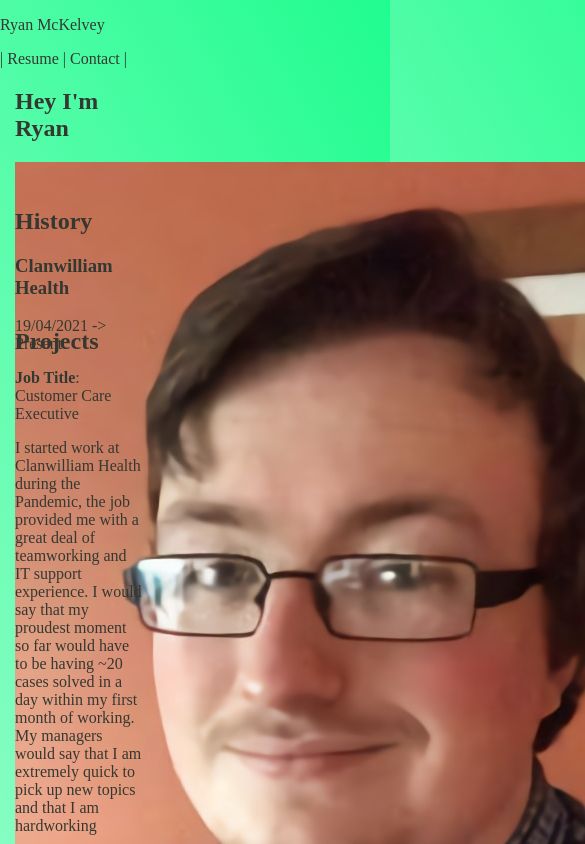
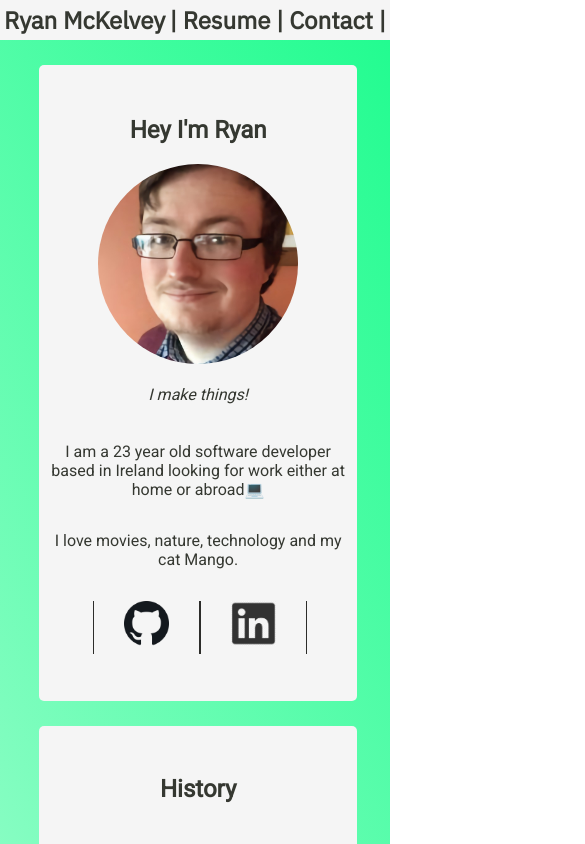
Before and after one commit to ryanmckelvey/ryanmckelvey.com, a plain HTML site: page resume-site-v2/index.html in a window 390 px wide. Shown: the top 844 px of the page, 585 px wide, since content can reach past the window. Drawn offline with Linux system fonts and the light colour scheme; no server answers.

Commit message:
implementing mobile responsiveness

```diff
--- a/resume-site-v2/styles.css
+++ b/resume-site-v2/styles.css
@@ -21,22 +21,157 @@ body {
 }
 
 
-/**-------------Ids-------------**/
+/**-------------Classes-------------**/
 
 
-/**-------------Classes-------------**/
+/*Cards*/
 
 .card {
-    margin-left: 15px;
-    margin-right: 15px;
-    width: 33%;
-    height: 100px;
+    padding: 1%;
+    margin-top: 8%;
+    background-color: whitesmoke;
+    display: flex;
+    flex-direction: column;
+    justify-content: center;
+    align-items: center;
+    font-family: 'Roboto', sans-serif;
+    width: 85%;
+    height: 630px;
+    border-radius: 5px;
+}
+
+
+/*Picture*/
+
+.selfie {
+    height: 200px;
+    width: 200px;
+    background-color: var(--jet);
+    border-radius: 100px;
+    overflow: hidden;
+}
+
+.selfie img {
+    height: 272px;
+    width: 200px;
+    margin-top: -50px;
+}
+
+
+/*Icon list for bio*/
+
+.header-list {
+    display: flex;
+    justify-content: space-between;
+    align-content: center;
+}
+
+.header-list ul li {
+    display: inline-block;
+    list-style-type: none;
+    margin-right: -4px;
+    padding-right: 30px;
+    padding-left: 30px;
+    border-right: 1px solid var(--jet);
+    border-left: 1px solid var(--jet);
+    font-size: 32px;
+    color: var(--jet);
+}
+
+.header-list ul li a {
+    text-decoration: none;
+    color: var(--jet);
+}
+
+.icon {
+    height: 45px;
+    width: 45px;
+}
+
+.history {
+    height: 475px;
+    overflow-y: scroll;
+    padding: 5px;
+    margin-top: 25px;
+}
+
+.project-list {
+    overflow-y: scroll;
+    max-height: 475px;
+    margin-top: 25px;
+}
+
+.project {
+    padding: 5px;
+    border-bottom: #27292bff 1px solid;
+    font-family: 'IBM Plex Sans', sans-serif;
+    align-items: center;
+    justify-content: center;
+    text-decoration: none;
+    max-width: 100%;
+}
+
+.project a:hover {
+    background-color: var(--springgreen);
+}
+
+
+/**-------------Mobile View-------------**/
+
+body {
+    margin: 0;
+}
+
+nav {
+    background: whitesmoke;
+    font-family: 'IBM Plex Sans', sans-serif;
+    font-size: 24px;
+    font-weight: 600;
+    max-width: 100%;
+    height: 32px;
+    display: flex;
+    justify-content: space-between;
+    align-items: center;
+    padding: 1%;
+    overflow: hidden;
+}
+
+nav p {
+    justify-content: left;
+    align-content: center;
+}
+
+
+/*Main page*/
+
+.container {
+    width: 100%;
+    height: 100%;
+    display: flex;
+    justify-content: center;
+    align-content: center;
+}
+
+#main-page {
+    width: 80%;
+    height: 100%;
+    display: flex;
+    flex-direction: column;
+    justify-content: space-between;
+}
+
+.card {
+    width: 100%;
+}
+
+.bio {
+    text-align: center;
 }
 
 
 /**-------------Desktop View-------------**/
 
-@media only screen and (min-width: 1230px) {
+@media only screen and (min-width: 927px) {
     body {
         margin: 0;
     }
@@ -69,12 +204,16 @@ body {
     #main-page {
         width: 80%;
         height: 100%;
-        display: grid;
+        display: inline-grid;
         grid-template-columns: 1fr 1fr 1fr;
         grid-template-rows: 1fr;
         justify-content: space-between;
     }
-    /*Cards*/
+    .card {
+        width: 90%;
+        margin-left: auto;
+        margin-right: auto;
+    }
     .bio {
         grid-column-start: 1;
         text-align: center;
@@ -83,80 +222,6 @@ body {
         grid-column-start: 2;
     }
     .projects {
-        grid-column-start: 3;
-    }
-    .card {
-        margin-top: 8%;
-        padding: 10px;
-        background-color: whitesmoke;
-        display: flex;
-        flex-direction: column;
-        justify-content: center;
-        align-items: center;
-        font-family: 'Roboto', sans-serif;
-        width: 85%;
-        height: 630px;
-        border-radius: 5px;
-    }
-    /*Picture*/
-    .selfie {
-        height: 200px;
-        width: 200px;
-        background-color: var(--jet);
-        border-radius: 100px;
-        overflow: hidden;
-    }
-    .selfie img {
-        height: 272px;
-        width: 200px;
-        margin-top: -50px;
-    }
-    /*Icon list for bio*/
-    .header-list {
-        display: flex;
-        justify-content: space-between;
-        align-content: center;
-    }
-    .header-list ul li {
-        display: inline-block;
-        list-style-type: none;
-        margin-right: -4px;
-        padding-right: 30px;
-        padding-left: 30px;
-        border-right: 1px solid var(--jet);
-        border-left: 1px solid var(--jet);
-        font-size: 32px;
-        color: var(--jet);
-    }
-    .header-list ul li a {
-        text-decoration: none;
-        color: var(--jet);
-    }
-    .icon {
-        height: 45px;
-        width: 45px;
-    }
-    .history {
-        height: 475px;
-        overflow-y: scroll;
-        margin-top: 25px;
-    }
-    .project-list {
-        overflow-y: scroll;
-        max-height: 475px;
-        margin-top: 25px;
-    }
-    .project {
-        padding: 5px;
-        border-bottom: #27292bff 1px solid;
-        font-family: 'IBM Plex Sans', sans-serif;
-        align-items: center;
-        justify-content: center;
-        text-decoration: none;
-        max-width: 100%;
-        margin: 10px;
-    }
-    .project a:hover {
-        background-color: var(--springgreen);
+        grid-column: 3;
     }
 }
```
